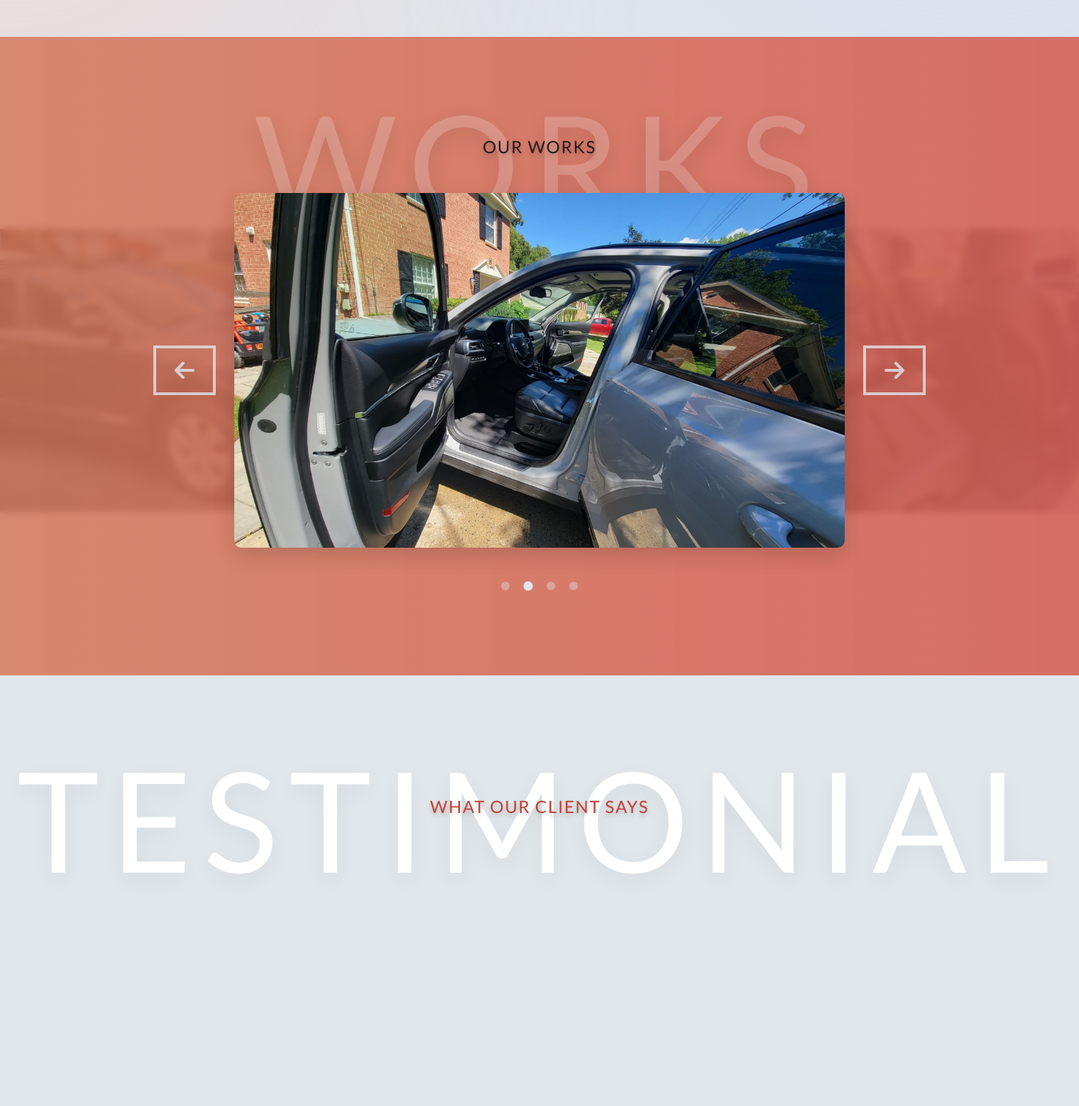
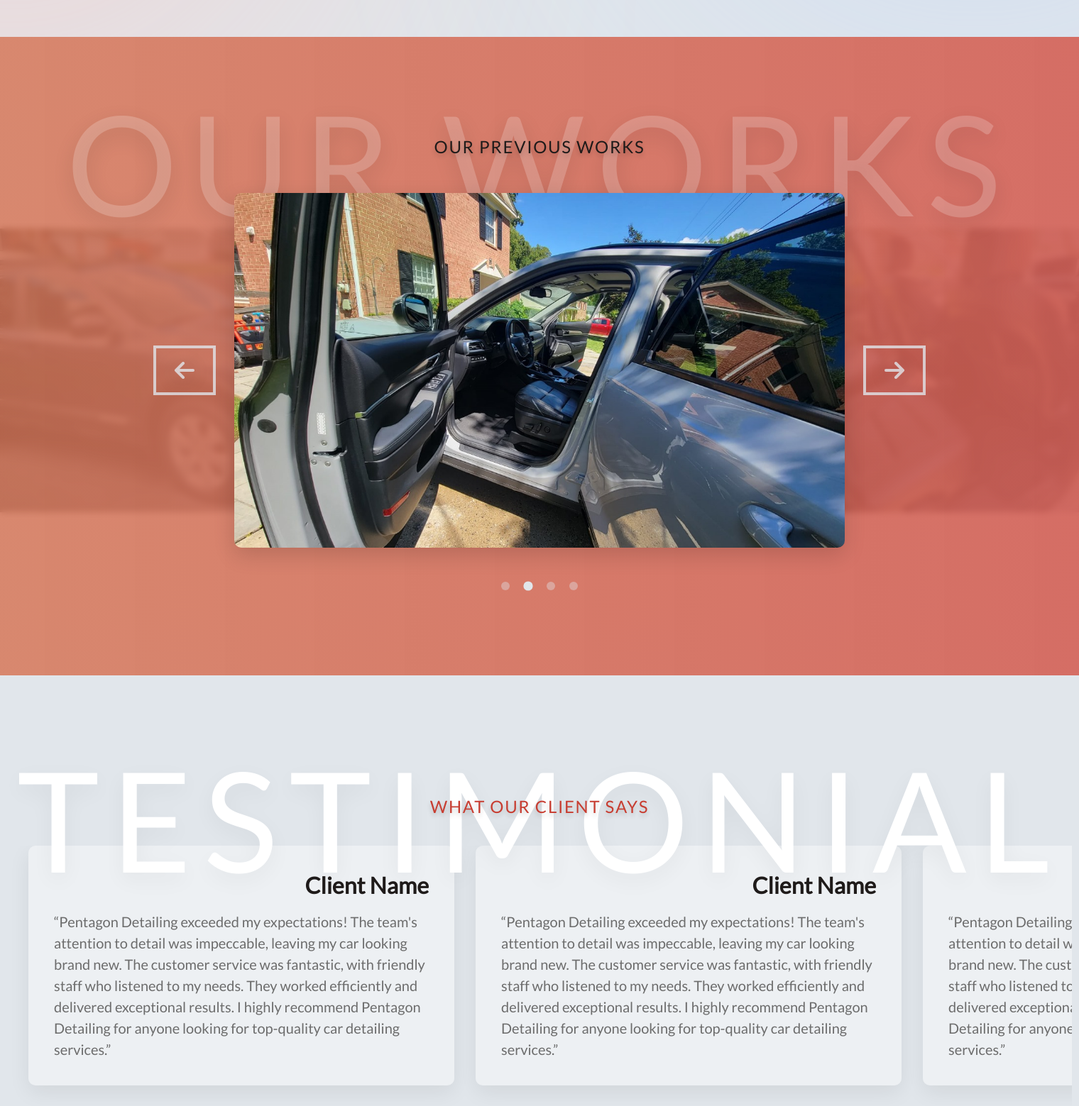
Before and after one commit to Sohail0707/pentagon_detailing, a PHP site: page / in a window 1520 px wide. Shown: the part 2682-4241 px from the top of the page at 71% size. Before the commit the page ends 3914 px from the top, so only its background shows below. Run offline with PHP 8.4, Linux system fonts and the light colour scheme.

Commit message:
service section text update

```diff
--- a/css/style.css
+++ b/css/style.css
@@ -740,7 +740,8 @@ header .highlight_txt {
 }
 
 .section_gallery .highlight_txt {
-  display: inline-block;
+  display: block;
+  width: max-content;
   position: absolute;
   top: -2rem;
   left: 50%;
@@ -965,10 +966,45 @@ header .highlight_txt {
   text-shadow: 0 0.4rem 0.7rem rgba(0, 0, 0, 0.2);
 }
 
-.testiomnial_box {
+.testimonial_box {
   width: 100%;
-  overflow: auto;
   display: flex;
+  overflow-x: scroll;
+  padding: 0 3rem 3rem;
+  /* flex-direction: row; */
   align-items: center;
+  /* background-color: blue; */
   gap: 3rem;
+  -ms-overflow-style: none; /* IE and Edge */
+  scrollbar-width: none; /* Firefox */
 }
+/* Hide scrollbar for Chrome, Safari and Opera */
+.testimonial_box::-webkit-scrollbar {
+  display: none;
+}
+
+.review_box {
+  padding: 4rem 3.6rem 3.6rem;
+  background: rgba(255, 255, 255, 0.4);
+  box-shadow: 0 1rem 3rem rgba(0, 0, 0, 0.07);
+  border-radius: 1rem;
+  position: relative;
+  min-width: 60rem;
+  display: flex;
+  flex-direction: column;
+  gap: 2rem;
+}
+
+.client_name {
+  text-transform: capitalize;
+  font-size: 3.2rem;
+  color: var(--primary_dark);
+  line-height: 1;
+  text-align: end;
+}
+
+.client_review {
+  font-size: 2rem;
+  color: var(--gray_3);
+  line-height: 1.5;
+}
--- a/index.html
+++ b/index.html
@@ -284,8 +284,8 @@
             <i name="arrow_right" class="i"></i>
           </button>
 
-          <span class="highlight_txt">works</span>
-          <h3 class="section_title">our works</h3>
+          <span class="highlight_txt">our works</span>
+          <h3 class="section_title">our previous works</h3>
 
           <div class="caro_nav_container"></div>
         </div>
@@ -295,7 +295,41 @@
       <section class="section_testimonial">
         <div class="testimonial_container">
           <div class="testimonial_box">
-            <div class="review_box"></div>
+            <div class="review_box">
+              <h3 class="client_name">client name</h3>
+              <p class="client_review">
+                “Pentagon Detailing exceeded my expectations! The team's
+                attention to detail was impeccable, leaving my car looking brand
+                new. The customer service was fantastic, with friendly staff who
+                listened to my needs. They worked efficiently and delivered
+                exceptional results. I highly recommend Pentagon Detailing for
+                anyone looking for top-quality car detailing services.”
+              </p>
+            </div>
+
+            <div class="review_box">
+              <h3 class="client_name">client name</h3>
+              <p class="client_review">
+                “Pentagon Detailing exceeded my expectations! The team's
+                attention to detail was impeccable, leaving my car looking brand
+                new. The customer service was fantastic, with friendly staff who
+                listened to my needs. They worked efficiently and delivered
+                exceptional results. I highly recommend Pentagon Detailing for
+                anyone looking for top-quality car detailing services.”
+              </p>
+            </div>
+
+            <div class="review_box">
+              <h3 class="client_name">client name</h3>
+              <p class="client_review">
+                “Pentagon Detailing exceeded my expectations! The team's
+                attention to detail was impeccable, leaving my car looking brand
+                new. The customer service was fantastic, with friendly staff who
+                listened to my needs. They worked efficiently and delivered
+                exceptional results. I highly recommend Pentagon Detailing for
+                anyone looking for top-quality car detailing services.”
+              </p>
+            </div>
           </div>
 
           <span class="highlight_txt">testimonial</span>
```
